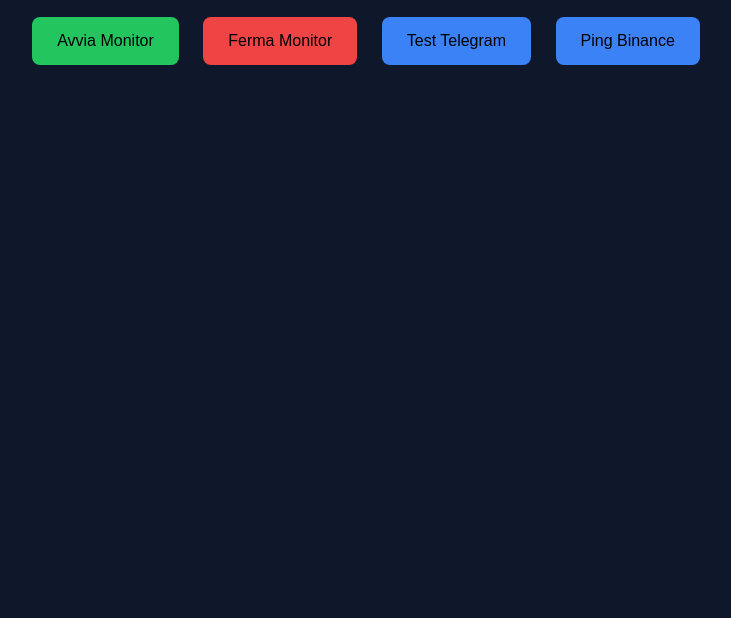
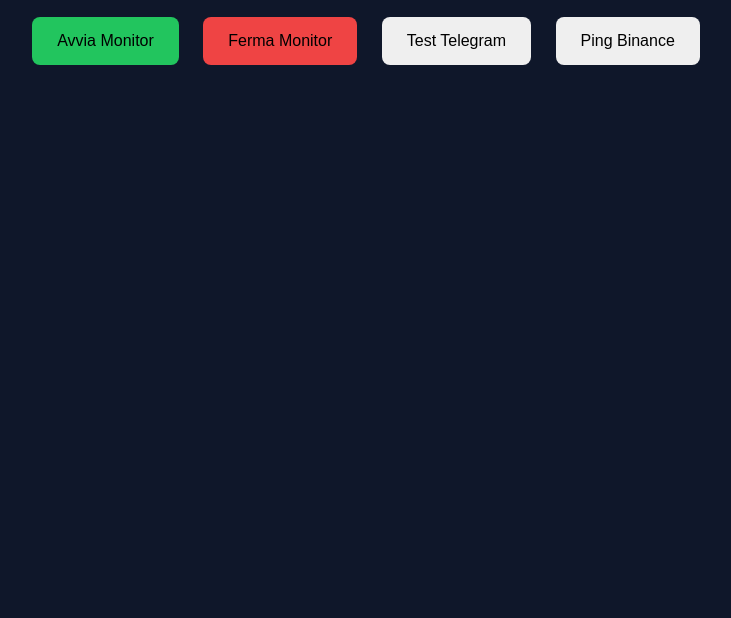
Before and after one commit to marcotto97/pulstrade-bot, a website: page public/index.html in a window 1280 px wide. Shown: the part 182-800 px from the top of the page, without its empty margins (274-1005 px from the left). Drawn offline with Linux system fonts and the light colour scheme; no server answers.

Commit message:
Change button classes from blue to white

```diff
--- a/public/index.html
+++ b/public/index.html
@@ -36,11 +36,11 @@
     Ferma Monitor
   </button>
 
-  <button class="blue" onclick="fetch('/api/telegram/test', {method:'POST'})">
+  <button class="white" onclick="fetch('/api/telegram/test', {method:'POST'})">
     Test Telegram
   </button>
 
-  <button class="blue" onclick="fetch('/api/binance/ping')">
+  <button class="white" onclick="fetch('/api/binance/ping')">
     Ping Binance
   </button>
 
```
